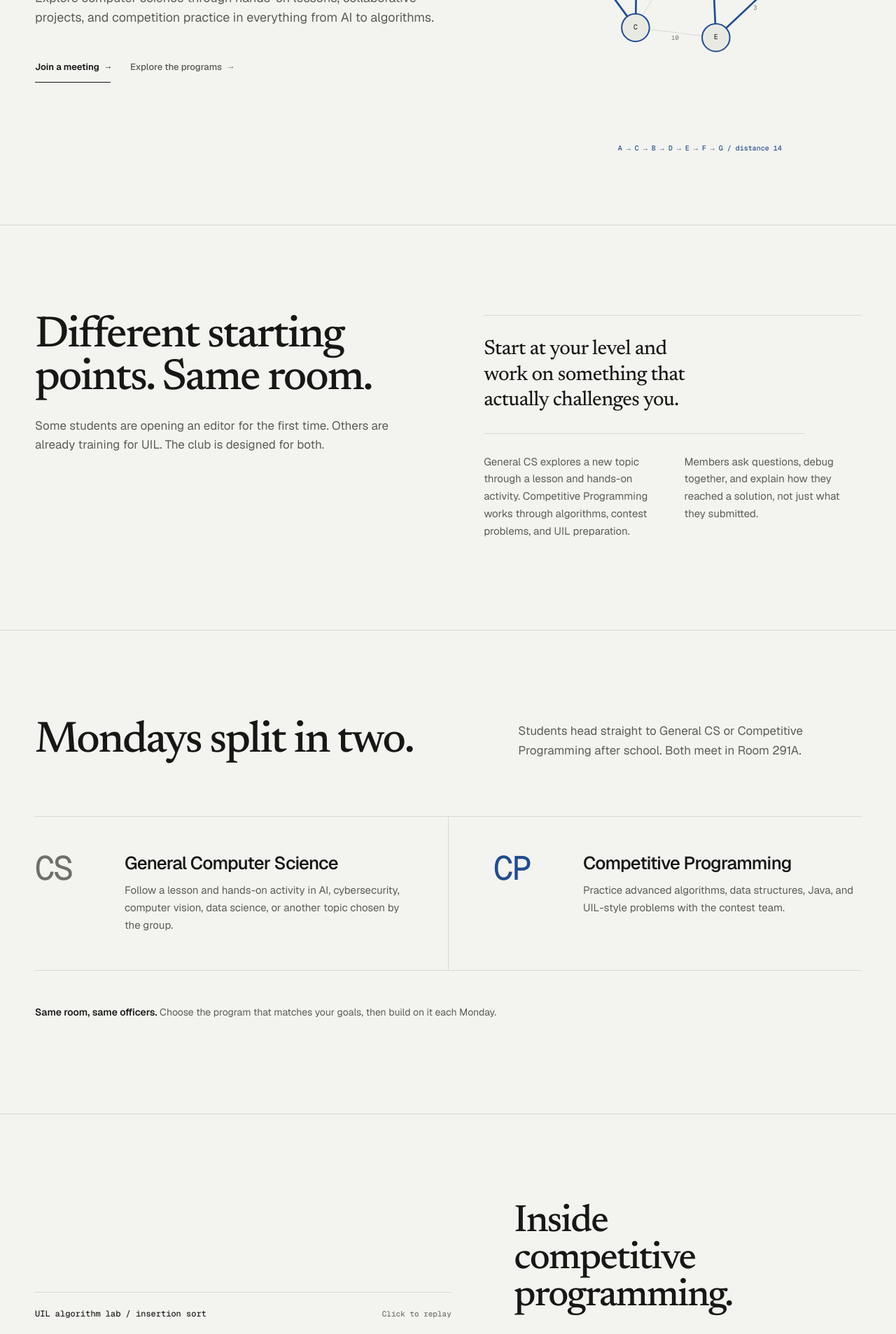
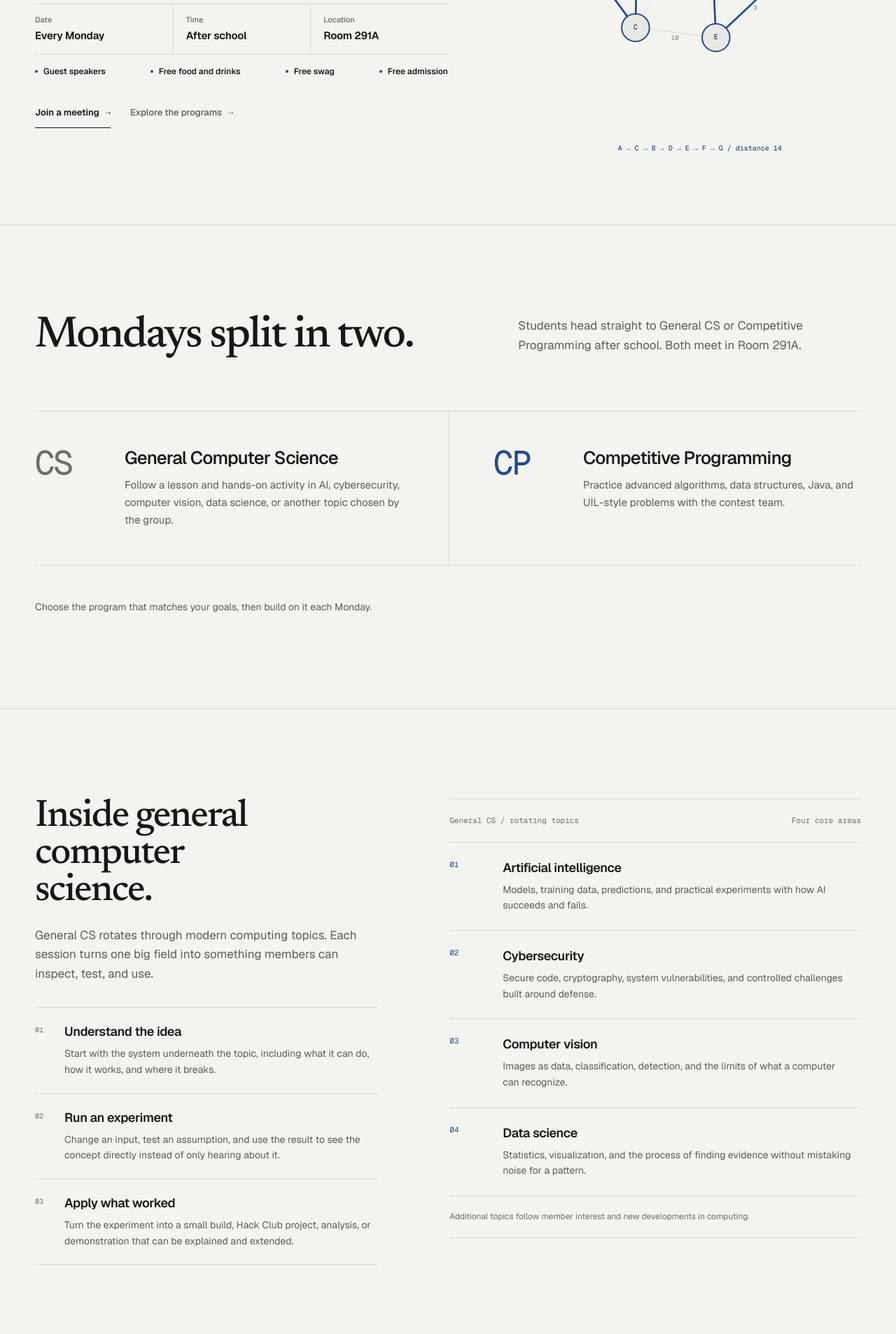
Before and after one commit to Zw96042/cs-website, a React (Vite) app: page / in a window 1280 px wide. Shown: the part 480-2386 px from the top of the page at 70% size. Built offline with nearby package versions, Linux system fonts and the light colour scheme.

Commit message:
feat: Expand club programs and meeting details

```diff
--- a/src/App.jsx
+++ b/src/App.jsx
@@ -1,7 +1,8 @@
 import { useEffect } from "react";
 import { initializeAnimations } from "./lib/animations.js";
-import AboutSection from "./components/AboutSection.jsx";
+import AffiliationSection from "./components/AffiliationSection.jsx";
 import Footer from "./components/Footer.jsx";
+import GeneralCsSection from "./components/GeneralCsSection.jsx";
 import Header from "./components/Header.jsx";
 import Hero from "./components/Hero.jsx";
 import JoinSection from "./components/JoinSection.jsx";
@@ -20,9 +21,10 @@ export default function App() {
       <Header />
       <main className="club-main" id="club-content">
         <Hero />
-        <AboutSection />
         <ProgramSection />
+        <GeneralCsSection />
         <ClubTracksSection />
+        <AffiliationSection />
         <OfficersSection />
         <JoinSection />
       </main>
--- a/src/components/AboutSection.jsx
+++ /dev/null
@@ -1,25 +0,0 @@
-export default function AboutSection() {
-  return (
-    <section className="section-shell about-section" id="about" aria-labelledby="about-heading">
-      <div className="section-inner about-layout">
-        <div className="about-heading">
-          <h2 className="section-heading" id="about-heading">Different starting points. Same room.</h2>
-          <p className="section-intro">
-            Some students are opening an editor for the first time. Others are already training for UIL. The club is designed for both.
-          </p>
-        </div>
-        <div className="about-copy">
-          <p className="about-principle">
-            Start at your level and work on something that actually challenges you.
-          </p>
-          <p>
-            General CS explores a new topic through a lesson and hands-on activity. Competitive Programming works through algorithms, contest problems, and UIL preparation.
-          </p>
-          <p>
-            Members ask questions, debug together, and explain how they reached a solution, not just what they submitted.
-          </p>
-        </div>
-      </div>
-    </section>
-  );
-}
--- /dev/null
+++ b/src/components/AffiliationSection.jsx
@@ -0,0 +1,17 @@
+export default function AffiliationSection() {
+  return (
+    <section className="section-shell affiliation-section" id="hack-club" aria-labelledby="affiliation-heading">
+      <div className="section-inner affiliation-layout">
+        <h2 className="section-heading" id="affiliation-heading">Affiliated with Hack Club.</h2>
+        <div className="affiliation-copy">
+          <p>
+            Westlake CS is part of Hack Club’s international network of student-led coding clubs. The affiliation connects members with a wider community, project resources, and events beyond Westlake.
+          </p>
+          <a className="text-action affiliation-link" href="https://hackclub.com/">
+            Visit Hack Club
+          </a>
+        </div>
+      </div>
+    </section>
+  );
+}
--- a/src/components/ClubTracksSection.jsx
+++ b/src/components/ClubTracksSection.jsx
@@ -47,7 +47,7 @@ export default function ClubTracksSection() {
           </ol>
           <div className="track-event">
             <h3>More than weekly practice</h3>
-            <p>The club also hosts occasional UIL mock competitions and hackathons.</p>
+            <p>The club also hosts occasional UIL mock competitions and hackathons, with Hack Club projects extending beyond weekly lessons.</p>
           </div>
         </div>
       </div>
--- /dev/null
+++ b/src/components/GeneralCsSection.jsx
@@ -0,0 +1,75 @@
+const learningFlow = [
+  {
+    title: "Understand the idea",
+    description: "Start with the system underneath the topic, including what it can do, how it works, and where it breaks.",
+  },
+  {
+    title: "Run an experiment",
+    description: "Change an input, test an assumption, and use the result to see the concept directly instead of only hearing about it.",
+  },
+  {
+    title: "Apply what worked",
+    description: "Turn the experiment into a small build, Hack Club project, analysis, or demonstration that can be explained and extended.",
+  },
+];
+
+const focusAreas = [
+  {
+    title: "Artificial intelligence",
+    description: "Models, training data, predictions, and practical experiments with how AI succeeds and fails.",
+  },
+  {
+    title: "Cybersecurity",
+    description: "Secure code, cryptography, system vulnerabilities, and controlled challenges built around defense.",
+  },
+  {
+    title: "Computer vision",
+    description: "Images as data, classification, detection, and the limits of what a computer can recognize.",
+  },
+  {
+    title: "Data science",
+    description: "Statistics, visualization, and the process of finding evidence without mistaking noise for a pattern.",
+  },
+];
+
+export default function GeneralCsSection() {
+  return (
+    <section className="section-shell general-section" id="general-cs" aria-labelledby="general-heading">
+      <div className="section-inner general-layout">
+        <div className="general-copy">
+          <h2 className="section-heading" id="general-heading">Inside general computer science.</h2>
+          <p className="section-intro">
+            General CS rotates through modern computing topics. Each session turns one big field into something members can inspect, test, and use.
+          </p>
+          <ol className="general-flow">
+            {learningFlow.map((item) => (
+              <li key={item.title}>
+                <h3>{item.title}</h3>
+                <p>{item.description}</p>
+              </li>
+            ))}
+          </ol>
+        </div>
+
+        <div className="topic-index">
+          <div className="topic-index-head">
+            <p>General CS / rotating topics</p>
+            <p>Four core areas</p>
+          </div>
+          <ol>
+            {focusAreas.map((area, index) => (
+              <li key={area.title}>
+                <span aria-hidden="true">{String(index + 1).padStart(2, "0")}</span>
+                <div>
+                  <h3>{area.title}</h3>
+                  <p>{area.description}</p>
+                </div>
+              </li>
+            ))}
+          </ol>
+          <p className="topic-index-note">Additional topics follow member interest and new developments in computing.</p>
+        </div>
+      </div>
+    </section>
+  );
+}
--- a/src/components/Header.jsx
+++ b/src/components/Header.jsx
@@ -6,8 +6,8 @@ export default function Header() {
           <span className="brand-name">Westlake CS</span>
         </a>
         <nav className="site-nav" aria-label="Main navigation">
-          <a className="nav-link" href="#about">About</a>
-          <a className="nav-link" href="#tracks">Programs</a>
+          <a className="nav-link" href="#programs">Programs</a>
+          <a className="nav-link" href="#hack-club">Hack Club</a>
           <a className="nav-link" href="#officers">Officers</a>
           <a className="nav-join" href="#join">
             Join us <span className="action-arrow" aria-hidden="true">→</span>
--- a/src/components/Hero.jsx
+++ b/src/components/Hero.jsx
@@ -9,11 +9,31 @@ export default function Hero() {
         <p className="hero-lede">
           Explore computer science through hands-on lessons, collaborative projects, and competition practice in everything from AI to algorithms.
         </p>
+        <dl className="hero-meeting" aria-label="Meeting details">
+          <div>
+            <dt>Date</dt>
+            <dd>Every Monday</dd>
+          </div>
+          <div>
+            <dt>Time</dt>
+            <dd>After school</dd>
+          </div>
+          <div>
+            <dt>Location</dt>
+            <dd>Room 291A</dd>
+          </div>
+        </dl>
+        <ul className="hero-benefits" aria-label="What meetings include">
+          <li>Guest speakers</li>
+          <li>Free food and drinks</li>
+          <li>Free swag</li>
+          <li>Free admission</li>
+        </ul>
         <div className="hero-actions">
           <a className="text-action primary-action" href="#join">
             Join a meeting <span className="action-arrow" aria-hidden="true">→</span>
           </a>
-          <a className="text-action secondary-action" href="#tracks">
+          <a className="text-action secondary-action" href="#programs">
             Explore the programs <span className="action-arrow" aria-hidden="true">→</span>
           </a>
         </div>
--- a/src/components/ProgramSection.jsx
+++ b/src/components/ProgramSection.jsx
@@ -13,7 +13,7 @@ const meetingTracks = [
 
 export default function ProgramSection() {
   return (
-    <section className="section-shell program-section" aria-labelledby="program-heading">
+    <section className="section-shell program-section" id="programs" aria-labelledby="program-heading">
       <div className="section-inner program-layout">
         <div className="program-heading">
           <h2 className="section-heading" id="program-heading">Mondays split in two.</h2>
@@ -32,7 +32,7 @@ export default function ProgramSection() {
             </article>
           ))}
         </div>
-        <p className="program-note"><strong>Same room, same officers.</strong> Choose the program that matches your goals, then build on it each Monday.</p>
+        <p className="program-note">Choose the program that matches your goals, then build on it each Monday.</p>
       </div>
     </section>
   );
--- a/styles.css
+++ b/styles.css
@@ -264,8 +264,74 @@ summary:focus-visible {
   text-wrap: pretty;
 }
 
+.hero-meeting {
+  max-width: 590px;
+  margin: 30px 0 0;
+  display: grid;
+  grid-template-columns: repeat(3, minmax(0, 1fr));
+  border-block: 1px solid var(--line);
+}
+
+.hero-meeting > div {
+  min-width: 0;
+  padding: 16px 18px 17px 0;
+}
+
+.hero-meeting > div + div {
+  padding-inline-start: 18px;
+  border-inline-start: 1px solid var(--line);
+}
+
+.hero-meeting dt {
+  color: var(--faint);
+  font-size: 11px;
+  font-weight: 520;
+  line-height: 1.2;
+}
+
+.hero-meeting dd {
+  margin: 7px 0 0;
+  color: var(--ink);
+  font-size: 15px;
+  font-weight: 620;
+  line-height: 1.2;
+  letter-spacing: -0.012em;
+  text-wrap: balance;
+}
+
+.hero-benefits {
+  max-width: 590px;
+  margin: 16px 0 0;
+  padding: 0;
+  display: grid;
+  grid-template-columns: repeat(4, auto);
+  justify-content: space-between;
+  gap: 10px 20px;
+  color: var(--ink);
+  list-style: none;
+}
+
+.hero-benefits li {
+  display: flex;
+  align-items: center;
+  gap: 8px;
+  font-size: 12px;
+  font-weight: 570;
+  line-height: 1.35;
+  white-space: nowrap;
+}
+
+.hero-benefits li::before {
+  width: 4px;
+  height: 4px;
+  flex: 0 0 auto;
+  border-radius: 50%;
+  background: var(--accent);
+  content: "";
+}
+
 .hero-actions {
-  margin-block-start: 34px;
+  margin-block-start: 28px;
   display: flex;
   flex-wrap: wrap;
   align-items: center;
@@ -356,41 +422,28 @@ summary:focus-visible {
   text-wrap: pretty;
 }
 
-.about-layout {
-  display: grid;
-  grid-template-columns: minmax(0, 6fr) minmax(360px, 6fr);
-  gap: clamp(54px, 8vw, 112px);
-  align-items: start;
+.affiliation-section {
+  padding-block: clamp(68px, 7vw, 98px);
 }
 
-.about-copy {
-  padding-block-start: 30px;
-  border-block-start: 1px solid var(--line);
+.affiliation-layout {
   display: grid;
-  grid-template-columns: repeat(2, minmax(0, 1fr));
-  gap: 28px 34px;
+  grid-template-columns: minmax(0, 5fr) minmax(300px, 5fr);
+  gap: clamp(50px, 9vw, 140px);
+  align-items: end;
 }
 
-.about-copy p {
+.affiliation-copy p {
+  max-width: 54ch;
   margin: 0;
   color: var(--muted);
-  font-size: 15px;
-  line-height: 1.66;
+  font-size: 16px;
+  line-height: 1.65;
   text-wrap: pretty;
 }
 
-.about-copy .about-principle {
-  grid-column: 1 / -1;
-  max-width: 27ch;
-  padding-block-end: 28px;
-  border-block-end: 1px solid var(--line);
-  color: var(--ink);
-  font-family: "Newsreader", Georgia, serif;
-  font-size: clamp(25px, 2.3vw, 32px);
-  font-weight: 450;
-  line-height: 1.24;
-  letter-spacing: -0.022em;
-  text-wrap: balance;
+.affiliation-link {
+  margin-block-start: 22px;
 }
 
 .program-layout {
@@ -470,11 +523,6 @@ summary:focus-visible {
   color: var(--muted);
   font-size: 14px;
   line-height: 1.6;
-}
-
-.program-note strong {
-  color: var(--ink);
-  font-weight: 570;
 }
 
 .tracks-layout {
@@ -620,6 +668,114 @@ summary:focus-visible {
   color: var(--muted);
   font-size: 13px;
   line-height: 1.62;
+  text-wrap: pretty;
+}
+
+.general-layout {
+  display: grid;
+  grid-template-columns: minmax(320px, 5fr) minmax(0, 6fr);
+  gap: clamp(52px, 8vw, 116px);
+  align-items: start;
+}
+
+.general-copy .section-heading {
+  max-width: 10ch;
+  font-size: clamp(40px, 4.25vw, 58px);
+}
+
+.general-flow {
+  margin: 34px 0 0;
+  padding: 0;
+  border-block-start: 1px solid var(--line);
+  list-style: none;
+  counter-reset: general-flow;
+}
+
+.general-flow li {
+  counter-increment: general-flow;
+  position: relative;
+  padding: 22px 0 22px 42px;
+  border-block-end: 1px solid var(--line);
+}
+
+.general-flow li::before {
+  content: counter(general-flow, decimal-leading-zero);
+  position: absolute;
+  inset: 25px auto auto 0;
+  color: var(--faint);
+  font-family: "Geist Mono", monospace;
+  font-size: 10px;
+  font-variant-numeric: tabular-nums;
+}
+
+.general-flow h3,
+.topic-index h3 {
+  margin: 0;
+  font-size: 18px;
+  font-weight: 590;
+  letter-spacing: -0.02em;
+}
+
+.general-flow p,
+.topic-index li p {
+  margin: 9px 0 0;
+  color: var(--muted);
+  font-size: 14px;
+  line-height: 1.62;
+  text-wrap: pretty;
+}
+
+.topic-index {
+  border-block: 1px solid var(--line);
+}
+
+.topic-index-head {
+  min-height: 62px;
+  display: flex;
+  align-items: center;
+  justify-content: space-between;
+  gap: 20px;
+  border-block-end: 1px solid var(--line);
+}
+
+.topic-index-head p {
+  margin: 0;
+  color: var(--faint);
+  font-family: "Geist Mono", monospace;
+  font-size: 11px;
+  font-variant-numeric: tabular-nums;
+}
+
+.topic-index > ol {
+  margin: 0;
+  padding: 0;
+  list-style: none;
+}
+
+.topic-index > ol > li {
+  min-height: 118px;
+  display: grid;
+  grid-template-columns: 58px minmax(0, 1fr);
+  gap: 18px;
+  align-items: start;
+  padding-block: 24px;
+  border-block-end: 1px solid var(--line);
+}
+
+.topic-index > ol > li > span {
+  color: var(--accent);
+  font-family: "Geist Mono", monospace;
+  font-size: 11px;
+  font-variant-numeric: tabular-nums;
+}
+
+.topic-index-note {
+  max-width: 58ch;
+  margin: 0;
+  padding-block: 20px;
+  color: var(--faint);
+  font-size: 12px;
+  line-height: 1.55;
   text-wrap: pretty;
 }
 
@@ -778,9 +934,10 @@ summary:focus-visible {
     height: min(74vw, 560px);
   }
 
-  .about-layout,
+  .affiliation-layout,
   .program-heading,
   .tracks-layout,
+  .general-layout,
   .join-layout {
     grid-template-columns: 1fr;
     gap: 52px;
@@ -800,6 +957,10 @@ summary:focus-visible {
 
   .tracks-copy {
     order: -1;
+    max-width: 620px;
+  }
+
+  .general-copy {
     max-width: 620px;
   }
 
@@ -828,8 +989,7 @@ summary:focus-visible {
   }
 
   .hero-lede,
-  .section-intro,
-  .about-copy p {
+  .section-intro {
     font-size: 16px;
   }
 
@@ -839,15 +999,6 @@ summary:focus-visible {
 
   .section-shell {
     padding-block: clamp(78px, 20vw, 112px);
-  }
-
-  .about-copy {
-    grid-template-columns: 1fr;
-    gap: 24px;
-  }
-
-  .about-copy .about-principle {
-    grid-column: auto;
   }
 
   .program-choices {
@@ -895,6 +1046,14 @@ summary:focus-visible {
     white-space: normal;
   }
 
+  .hero-benefits {
+    grid-template-columns: repeat(2, minmax(0, 1fr));
+  }
+
+  .hero-benefits li {
+    white-space: normal;
+  }
+
   .logic-lab-foot {
     min-height: 88px;
     padding-block: 14px;
```
